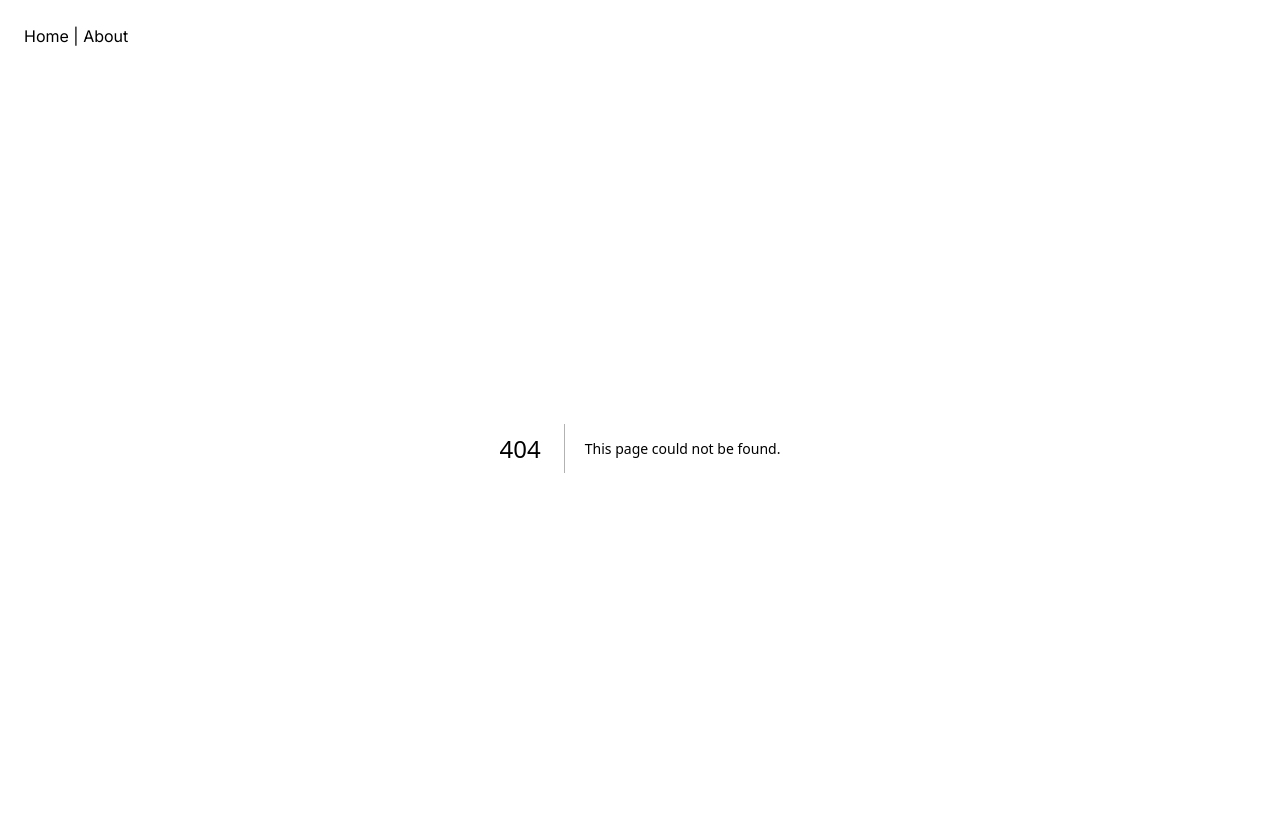
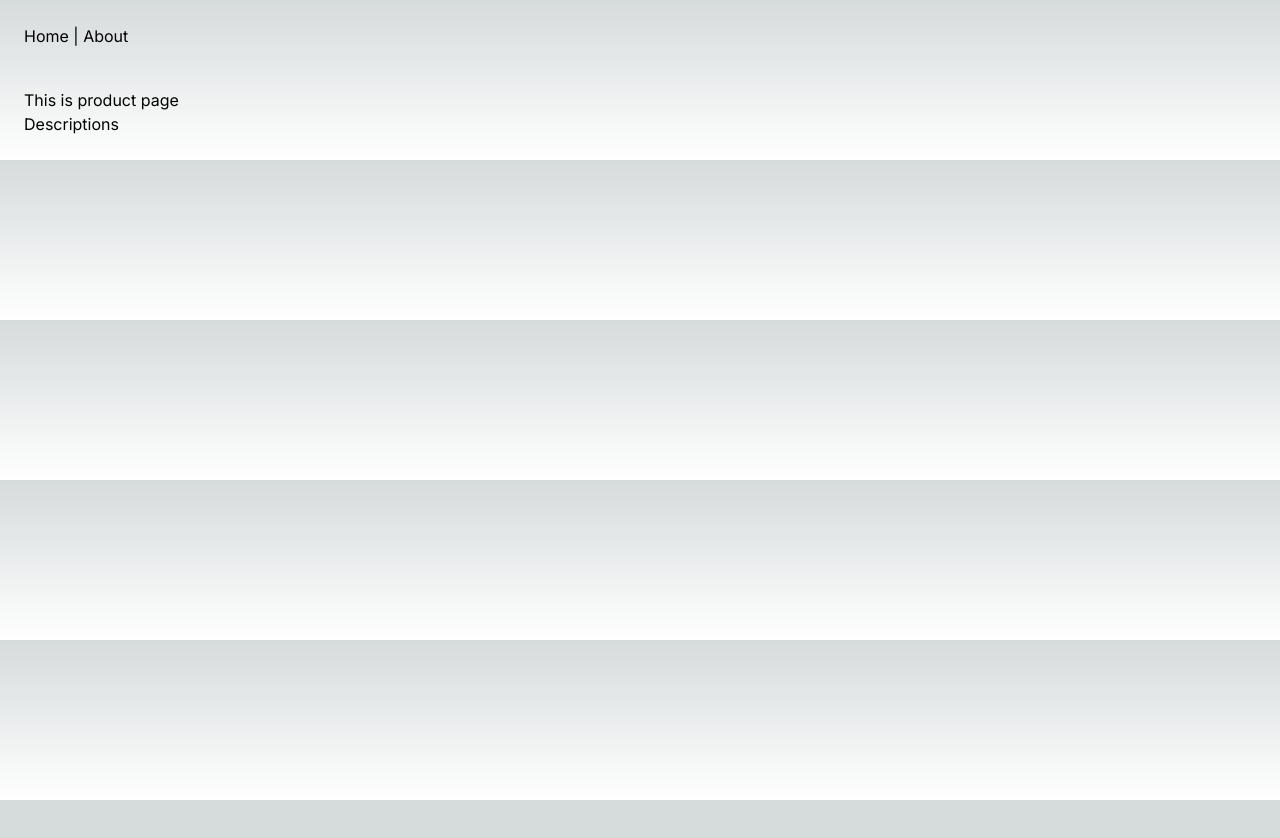
Before and after one commit to uzzal71/nextjs-basic, a Next.js app: page /product in a window 1280 px wide. Before the commit this address had no page. Shown: the top 838 px of the page. After the commit the page ends 800 px from the top, so only its background shows below. Built offline with nearby package versions, Linux system fonts and the light colour scheme.

Commit message:
page brack

```diff
--- /dev/null
+++ b/app/product/page.js
@@ -0,0 +1,13 @@
+
+export default function Contact() {
+    return (
+        <main className="mt-10">
+            <div>
+            This is product page
+        </div>
+        <p>
+            Descriptions
+        </p>
+        </main>
+    );
+}
```
